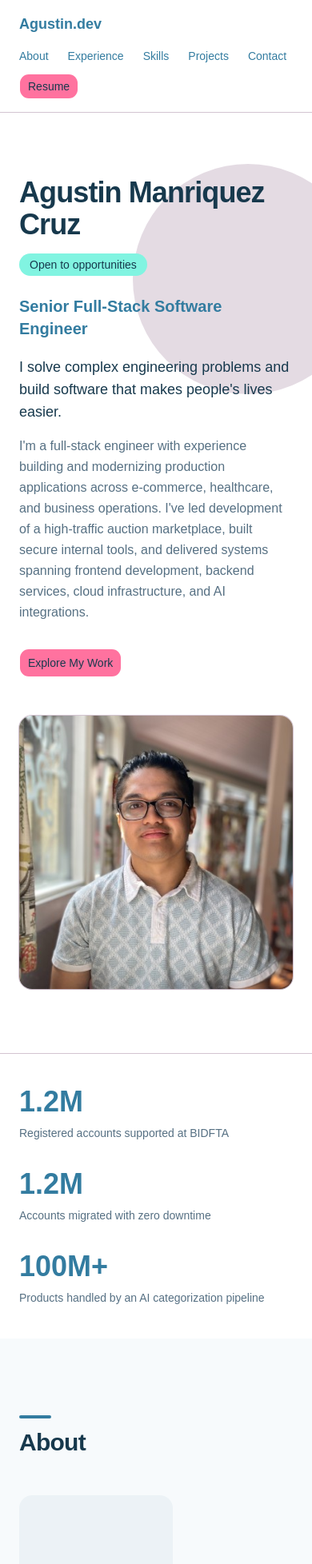
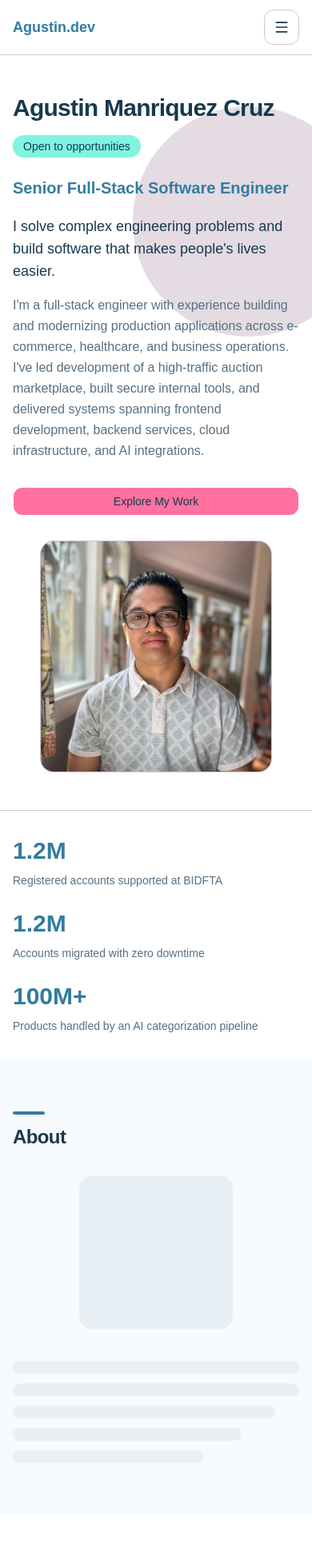
Before and after one commit to agustindevelops/agustin-portfolio, a React (Vite) app: page / in a window 390 px wide. Shown: the top 1956 px of the page at 80% size. Built offline with nearby package versions, Linux system fonts and the light colour scheme.

Commit message:
mobile view

```diff
--- a/src/App.tsx
+++ b/src/App.tsx
@@ -1,4 +1,5 @@
-import type { ReactNode } from "react"
+import { useEffect, useState, type ReactNode } from "react"
+import { Menu, X } from "lucide-react"
 
 import portrait from "@/assets/agustin-portrait.jpg"
 import { Badge } from "@/components/ui/badge"
@@ -58,29 +59,53 @@ function Section({
   return (
     <section
       id={id}
-      className={`scroll-mt-20 py-24 ${soft ? "bg-soft" : "bg-background"}`}
+      className={`scroll-mt-24 py-16 md:py-24 ${soft ? "bg-soft" : "bg-background"}`}
     >
-      <div className="mx-auto max-w-5xl px-6">
+      <div className="mx-auto max-w-5xl px-4 sm:px-6">
         <div className="mb-3 h-1 w-10 rounded-full bg-brand" />
-        <h2 className="text-3xl">{title}</h2>
-        <div className="mt-12">{children}</div>
+        <h2 className="text-2xl sm:text-3xl">{title}</h2>
+        <div className="mt-8 md:mt-12">{children}</div>
       </div>
     </section>
   )
 }
 
-function App() {
+function Header() {
+  const [open, setOpen] = useState(false)
+
+  useEffect(() => {
+    function onKeyDown(event: KeyboardEvent) {
+      if (event.key === "Escape") setOpen(false)
+    }
+
+    const desktop = window.matchMedia("(min-width: 1024px)")
+    function onViewportChange() {
+      if (desktop.matches) setOpen(false)
+    }
+
+    window.addEventListener("keydown", onKeyDown)
+    desktop.addEventListener("change", onViewportChange)
+    return () => {
+      window.removeEventListener("keydown", onKeyDown)
+      desktop.removeEventListener("change", onViewportChange)
+    }
+  }, [])
+
+  function close() {
+    setOpen(false)
+  }
+
   return (
-    <div id="top" className="min-h-screen bg-background text-foreground">
-      <header className="sticky top-0 z-20 border-b border-border bg-background/90 backdrop-blur">
-        <div className="mx-auto flex max-w-5xl flex-wrap items-center justify-between gap-4 px-6 py-4">
+    <header className="sticky top-0 z-20 border-b border-border bg-background/95 backdrop-blur">
+      <div className="mx-auto flex max-w-5xl items-center justify-between gap-4 px-4 py-3 sm:px-6 sm:py-4">
         <Link
           href="#top"
+          onClick={close}
           className="font-heading text-lg font-bold text-brand hover:text-brand"
         >
           Agustin.dev
         </Link>
-          <nav className="flex flex-wrap items-center gap-x-6 gap-y-3">
+        <nav className="hidden items-center gap-x-6 lg:flex" aria-label="Primary">
           {navItems.map((item) => (
             <Link key={item.href} href={item.href}>
               {item.label}
@@ -90,8 +115,56 @@ function App() {
             Resume
           </Link>
         </nav>
+        <Button
+          type="button"
+          variant="outline"
+          size="icon"
+          className="size-11 lg:hidden"
+          aria-expanded={open}
+          aria-controls="mobile-nav"
+          aria-label={open ? "Close menu" : "Open menu"}
+          onClick={() => setOpen((current) => !current)}
+        >
+          {open ? <X className="size-5" /> : <Menu className="size-5" />}
+        </Button>
       </div>
+      {open ? (
+        <nav
+          id="mobile-nav"
+          aria-label="Mobile"
+          className="border-t border-border px-4 py-3 sm:px-6 lg:hidden"
+        >
+          <div className="mx-auto flex max-w-5xl flex-col gap-1">
+            {navItems.map((item) => (
+              <Link
+                key={item.href}
+                href={item.href}
+                onClick={close}
+                className="rounded-lg px-3 py-3 text-base hover:bg-muted"
+              >
+                {item.label}
+              </Link>
+            ))}
+            <Link
+              href="#resume"
+              variant="default"
+              size="lg"
+              onClick={close}
+              className="mt-2 w-full"
+            >
+              Resume
+            </Link>
+          </div>
+        </nav>
+      ) : null}
     </header>
+  )
+}
+
+function App() {
+  return (
+    <div id="top" className="min-h-screen overflow-x-clip bg-background text-foreground">
+      <Header />
 
       <main>
         <section className="relative overflow-hidden bg-background">
@@ -99,9 +172,11 @@ function App() {
             aria-hidden
             className="pointer-events-none absolute -right-16 top-16 size-72 rounded-full bg-lilac/60"
           />
-          <div className="relative mx-auto grid max-w-5xl items-center gap-12 px-6 py-20 lg:grid-cols-[minmax(0,1.15fr)_minmax(16rem,0.85fr)] lg:py-28">
-            <div>
-              <h1 className="text-4xl sm:text-5xl">Agustin Manriquez Cruz</h1>
+          <div className="relative mx-auto grid max-w-5xl items-center gap-8 px-4 py-12 sm:px-6 sm:py-20 lg:grid-cols-[minmax(0,1.15fr)_minmax(16rem,0.85fr)] lg:gap-12 lg:py-28">
+            <div className="min-w-0">
+              <h1 className="text-balance text-3xl sm:text-5xl">
+                Agustin Manriquez Cruz
+              </h1>
               <Badge variant="mint" className="mt-4 h-7 px-3 text-sm">
                 Open to opportunities
               </Badge>
@@ -124,7 +199,7 @@ function App() {
                 href="#projects"
                 variant="default"
                 size="lg"
-                className="mt-8 w-fit"
+                className="mt-8 w-full sm:w-fit"
               >
                 Explore My Work
               </Link>
@@ -134,13 +209,13 @@ function App() {
               alt="Agustin Manriquez Cruz"
               width={400}
               height={400}
-              className="mx-auto aspect-square w-full max-w-sm rounded-xl object-cover ring-1 ring-border"
+              className="mx-auto aspect-square w-full max-w-72 rounded-xl object-cover ring-1 ring-border sm:max-w-sm"
             />
           </div>
-          <div className="relative mx-auto grid max-w-5xl gap-8 border-t border-border px-6 py-10 sm:grid-cols-3">
+          <div className="relative mx-auto grid max-w-5xl gap-6 border-t border-border px-4 py-8 sm:grid-cols-3 sm:gap-8 sm:px-6">
             {stats.map((stat) => (
               <div key={stat.label}>
-                <p className="font-heading text-4xl font-bold text-brand">
+                <p className="font-heading text-3xl font-bold text-brand sm:text-4xl">
                   {stat.value}
                 </p>
                 <p className="mt-2 max-w-xs text-sm leading-relaxed text-muted-foreground">
@@ -153,7 +228,7 @@ function App() {
 
         <Section id="about" title="About" soft>
           <div className="grid items-center gap-10 md:grid-cols-[200px_1fr]">
-            <Skeleton className="aspect-square w-full max-w-48 rounded-xl" />
+            <Skeleton className="mx-auto aspect-square w-full max-w-48 rounded-xl md:mx-0" />
             <div className="space-y-3">
               <Skeleton className="h-4 w-full" />
               <Skeleton className="h-4 w-full" />
@@ -247,7 +322,11 @@ function App() {
             <Skeleton className="h-4 w-full" />
             <Skeleton className="h-4 w-4/5" />
           </div>
-          <Button type="button" size="lg" className="mt-8 h-12 px-8 text-base">
+          <Button
+            type="button"
+            size="lg"
+            className="mt-8 h-12 w-full px-8 text-base sm:w-fit"
+          >
             Get in Touch
           </Button>
         </Section>
--- a/src/index.css
+++ b/src/index.css
@@ -12,7 +12,7 @@
 
 html {
   scroll-behavior: smooth;
-  scroll-padding-top: 5rem;
+  scroll-padding-top: 4.5rem;
 }
 
 @theme inline {
```
Lines whose indentation alone changed are shown as unchanged.
